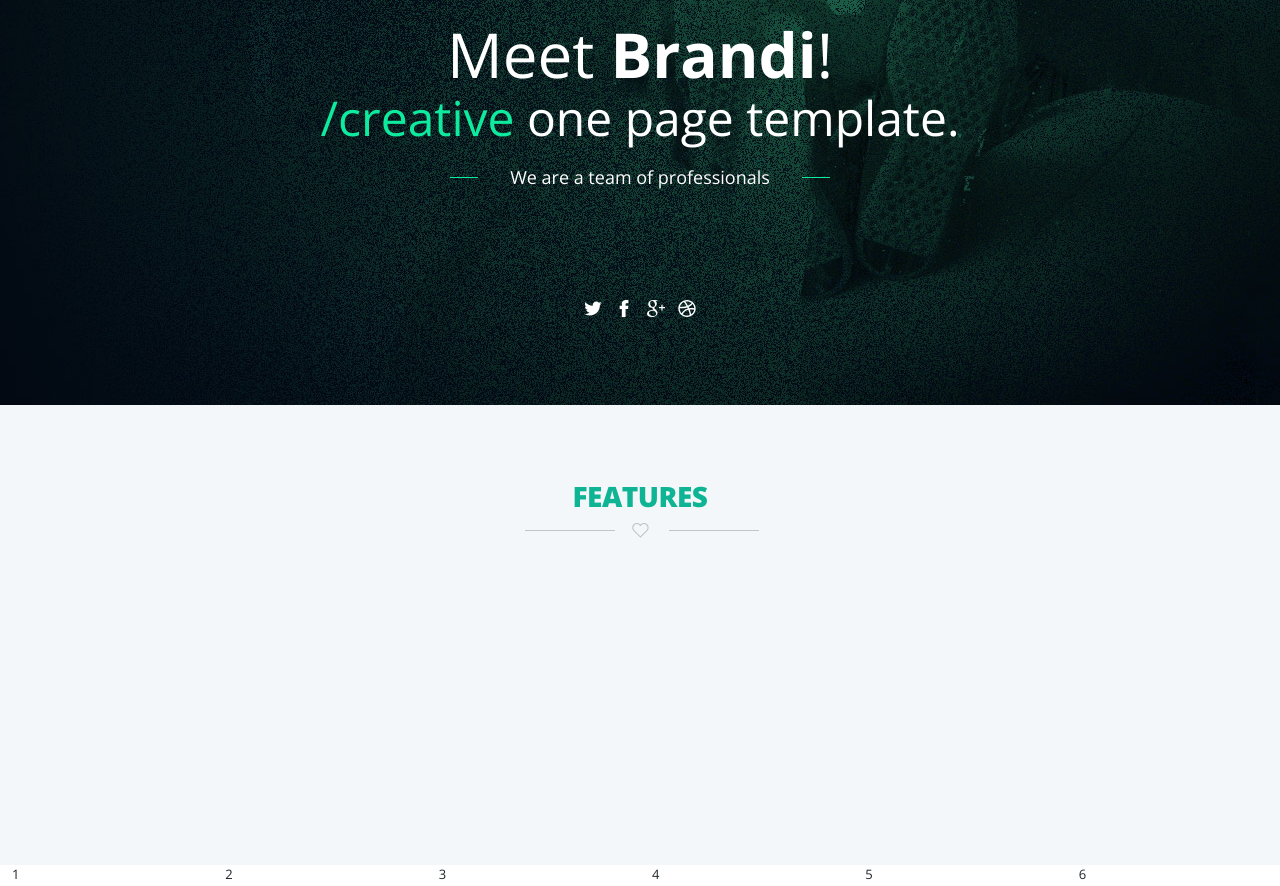
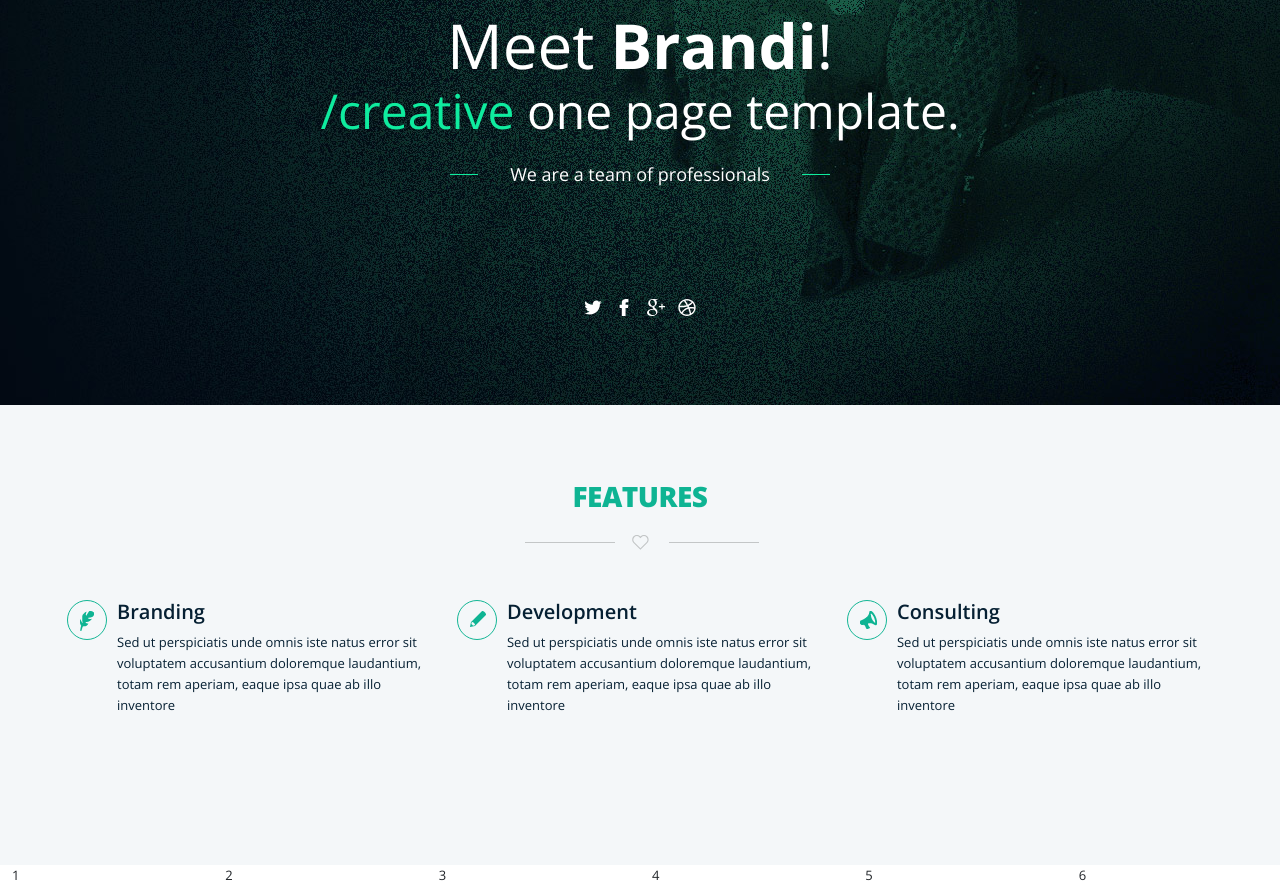
Before and after one commit to itl-serg/Brandi-small, a website: page index.html in a window 1280 px wide. Shown: the part 395-1281 px from the top of the page. Drawn offline with nearby package versions, Linux system fonts and the light colour scheme.

Commit message:
article part1

```diff
--- a/index.html
+++ b/index.html
@@ -75,10 +75,38 @@
             <div class="container ">
                 <div class="row">
                     <div class="col-12 text-center">
-                        <div class="article-text">
+                        <div class="head-text">
                             <h2>Features</h2>
                             <span></span>
                         </div>
+                    </div>
+                    <div class="col-12 col-lg-4">
+                        <div class="article-text">
+                            <span class="branding article-icon"></span>
+                            <h3>Branding</h3>
+                            <p>Sed ut perspiciatis unde omnis iste natus error sit voluptatem accusantium doloremque
+                                laudantium, totam rem aperiam,
+                                eaque ipsa quae ab illo inventore</p>
+                        </div>
+                    </div>
+                    <div class="col-12 col-lg-4">
+                        <div class="article-text">
+                            <span class="development article-icon"></span>
+                            <h3>Development</h3>
+                            <p>Sed ut perspiciatis unde omnis iste natus error sit voluptatem accusantium doloremque
+                                laudantium, totam rem aperiam,
+                                eaque ipsa quae ab illo inventore</p>
+                        </div>
+                    </div>
+                    <div class="col-12 col-lg-4">
+                        <div class="article-text">
+                            <span class="consulting article-icon"></span>
+                            <h3>Consulting</h3>
+                            <p>Sed ut perspiciatis unde omnis iste natus error sit voluptatem accusantium doloremque
+                                laudantium, totam rem aperiam,
+                                eaque ipsa quae ab illo inventore</p>
+                        </div>
+
                     </div>
                 </div>
             </div>
--- a/scss/_custom.scss
+++ b/scss/_custom.scss
@@ -10,6 +10,7 @@
 
 $font-family-sans-serif: "Open Sans", sans-serif;
 $font-size-base: 0.8125rem !default;
+$line-height-base: 1.615385;
 
 $BlackPearl: $colorBlackPearl !default;
 $white: $colorWhite !default;
@@ -26,6 +27,7 @@
 
 $h1-font-size: $font-size-base * 4.76923 !default;
 $h2-font-size: $font-size-base * 2.15385 !default;
+$h3-font-size: $font-size-base * 1.53846 !default;
 //-------------
 // $BlackPearl: #062033 !default;
 // $blue: #0d6efd !default;
--- a/scss/_styles.scss
+++ b/scss/_styles.scss
@@ -113,7 +113,7 @@
         background: $backgroundPictonBlue;
         content: "";
         position: absolute;
-        top: -18px;
+        top: -17px;
         left: 0;
         width: 100%;
         height: 1px;
@@ -211,16 +211,18 @@
     background: $backgroundAquaHaze;
     min-height: 460px;
   }
-  .article-text {
+  .head-text {
     text-transform: uppercase;
     color: $colorNiagara;
     display: flex;
     flex-direction: column;
     align-items: center;
     padding-top: 75px;
+    margin-bottom: 50px;
     h2 {
       font-weight: 800;
       letter-spacing: -0.5px;
+      margin-bottom: 20px;
     }
     span {
       background: url("../images/sprite/sprite.svg#heart-empty") no-repeat;
@@ -247,3 +249,45 @@
     }
   }
 }
+.article-text {
+  position: relative;
+  padding-left: 50px;
+  h3 {
+    font-weight: 600;
+    color: $colorBlackPearl;
+  }
+  p {
+    color: $colorBlackPearl;
+  }
+  .article-icon {
+    display: inline-block;
+    width: 40px;
+    height: 40px;
+    border: 1px solid $colorMountainMeadow;
+    position: absolute;
+    top: 0px;
+    left: 0;
+    border-radius: 50%;
+  }
+  .article-icon::before {
+    content: "";
+    position: absolute;
+    top: 10px;
+    left: 12px;
+  }
+  .branding:before {
+    background: url("../images/branding.png") no-repeat;
+    width: 14px;
+    height: 20px;
+  }
+  .development:before {
+    background: url("../images/development.png") no-repeat;
+    width: 16px;
+    height: 16px;
+  }
+  .consulting:before {
+    background: url("../images/consulting.png") no-repeat;
+    width: 17px;
+    height: 18px;
+  }
+}
--- a/scss/_variables.scss
+++ b/scss/_variables.scss
@@ -2,6 +2,7 @@
 $colorBlackPearl: #062033;
 $colorNiagara: #0eb493;
 $colorSpringGreen: #0feb9e;
+$colorMountainMeadow: #13b695;
 
 $backgroundHaitiTransparent: #1016364f;
 $backgroundPictonBlue: #32b0ee;
```
Also changed, not shown: css/bootstrap.min.css, css/main.min.css, images/branding.png (added), images/consulting.png (added), images/development.png (added), images/svg/branding.svg (added), images/svg/feather.svg (added).
